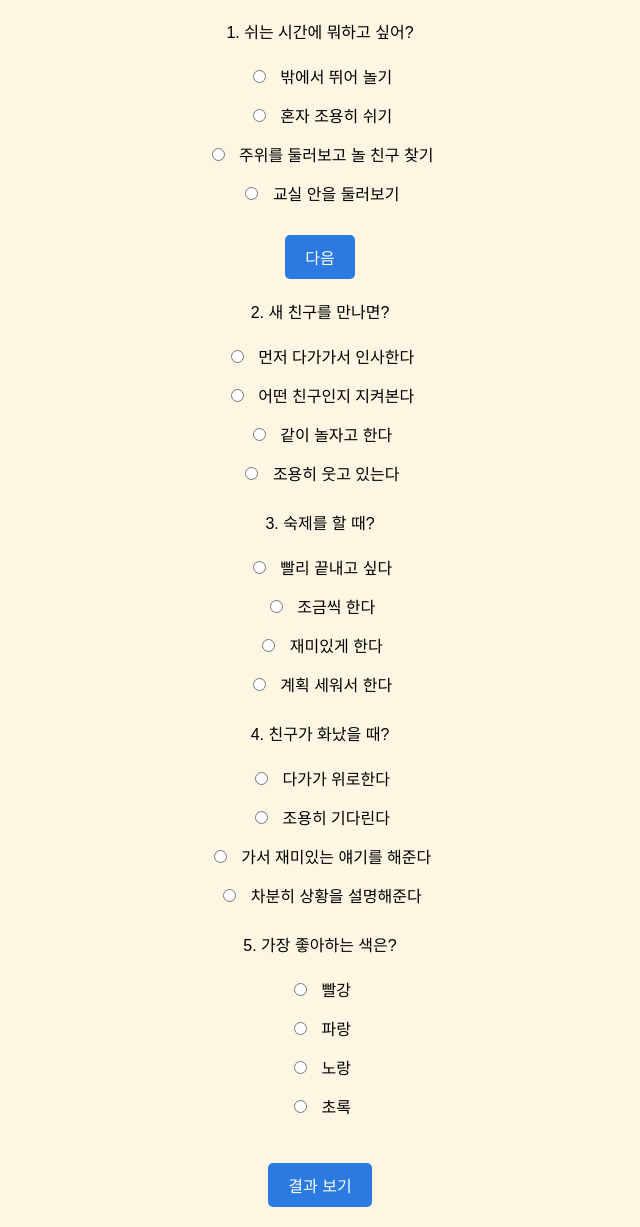
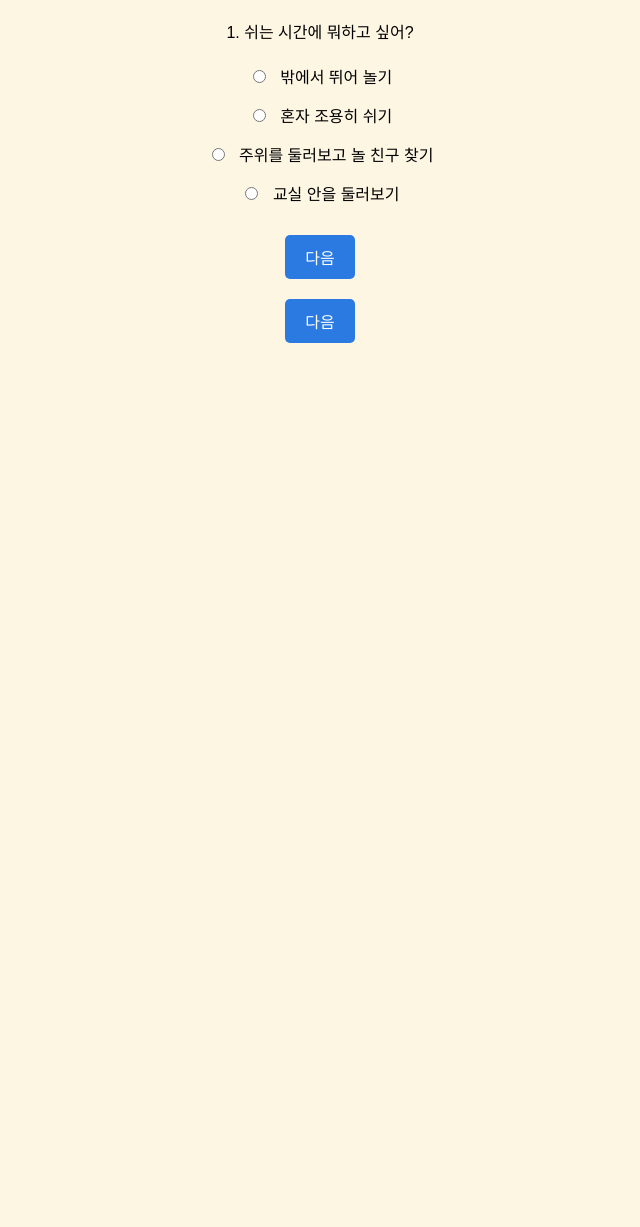
Before and after one commit to H-lemon-1010/typetest000, a plain HTML site: page index.html in a window 1280 px wide. Shown: the part 70-1297 px from the top of the page, without its empty margins (320-960 px from the left). After the commit the page ends 800 px from the top, so only its background shows below. Drawn offline with Linux system fonts and the light colour scheme.

Commit message:
Fix quiz question display and button functionality

```diff
--- a/index.html
+++ b/index.html
@@ -23,7 +23,7 @@
 <h1>좋아하는 선택으로 보는 성격 테스트</h1>
 
 <div id="quiz">
-  <div class="question" id="q1" style="display: block">
+  <div class="question" id="q1">
     <p>1. 쉬는 시간에 뭐하고 싶어?</p>
     <div class="options">
       <label><input type="radio" name="q1" value="A"> 밖에서 뛰어 놀기</label>
@@ -32,9 +32,10 @@
       <label><input type="radio" name="q1" value="D"> 교실 안을 둘러보기</label>
       <button onclick="nextQuestion()">다음</button>
     </div>
+    <button onclick="nextQuestion(1)">다음</button>
   </div>
 
-  <div class="question" id="q2" style="display: none/block">
+  <div class="question" id="q2" style="display:none">
     <p>2. 새 친구를 만나면?</p>
     <div class="options">
       <label><input type="radio" name="q2" value="A"> 먼저 다가가서 인사한다</label>
@@ -42,9 +43,10 @@
       <label><input type="radio" name="q2" value="C"> 같이 놀자고 한다</label>
       <label><input type="radio" name="q2" value="D"> 조용히 웃고 있는다</label>
     </div>
+    <button onclick="nextQuestion(1)">다음</button>
   </div>
 
-  <div class="question">
+  <div class="question" id="q3" style="display:none">
     <p>3. 숙제를 할 때?</p>
     <div class="options">
       <label><input type="radio" name="q3" value="A"> 빨리 끝내고 싶다</label>
@@ -52,9 +54,10 @@
       <label><input type="radio" name="q3" value="C"> 재미있게 한다</label>
       <label><input type="radio" name="q3" value="D"> 계획 세워서 한다</label>
     </div>
+    <button onclick="nextQuestion(1)">다음</button>
   </div>
 
-  <div class="question">
+   <div class="question" id="q4" style="display:none">
     <p>4. 친구가 화났을 때?</p>
     <div class="options">
       <label><input type="radio" name="q4" value="A"> 다가가 위로한다</label>
@@ -62,18 +65,19 @@
       <label><input type="radio" name="q4" value="C"> 가서 재미있는 얘기를 해준다</label>
       <label><input type="radio" name="q4" value="D"> 차분히 상황을 설명해준다</label>
     </div>
+    <button onclick="nextQuestion(1)">다음</button>
   </div>
 
-  <div class="question">
+  <div class="question" id="q5" style="display:none">
     <p>5. 가장 좋아하는 색은?</p>
     <div class="options">
       <label><input type="radio" name="q5" value="A"> 빨강</label>
       <label><input type="radio" name="q5" value="B"> 파랑</label>
       <label><input type="radio" name="q5" value="C"> 노랑</label>
       <label><input type="radio" name="q5" value="D"> 초록</label>
-    </div>
+    </div><button onclick="nextQuestion(1)">다음</button>
   </div>
-
+ <div style="display:none">
   <button onclick="calculateResult()">결과 보기</button>
 </div>
 
```
